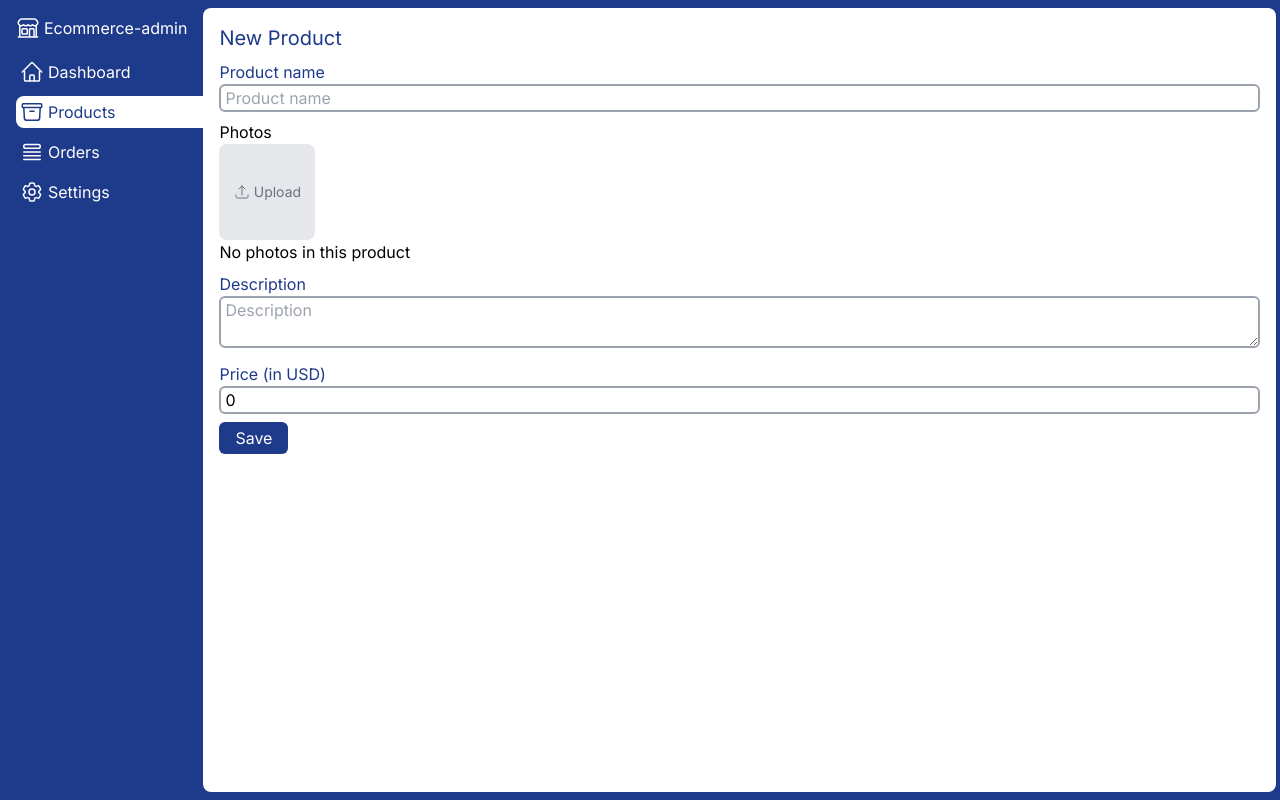
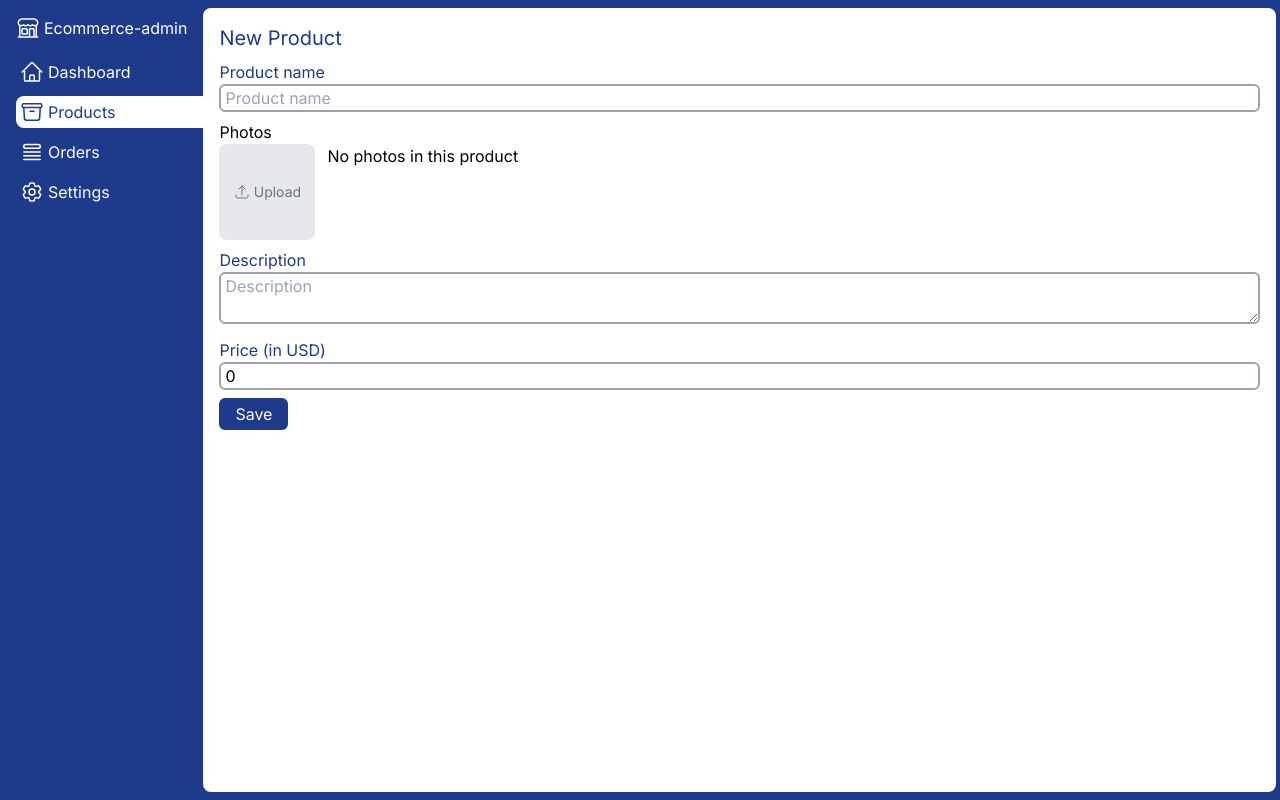
Before and after one commit to lmmagalhaes/next-auth, a Next.js app: page /products/new in a window 1280 px wide. Built offline with nearby package versions, Linux system fonts and the light colour scheme.

Commit message:
add images on state to render on screen

```diff
--- a/src/app/globals.css
+++ b/src/app/globals.css
@@ -1,6 +1,10 @@
 @tailwind base;
 @tailwind components;
 @tailwind utilities;
+
+img {
+    max-height: 100%
+}
 
 input, textarea{
     @apply border-2 border-gray-400 rounded-md px-1 w-full;
--- a/src/components/ProductForm.js
+++ b/src/components/ProductForm.js
@@ -1,6 +1,6 @@
 'use client'
 import { useRouter } from 'next/navigation'
-import { useState } from 'react'
+import { useEffect, useState } from 'react'
 import axios from 'axios'
 axios.defaults
 export default function ProductForm({
@@ -8,23 +8,40 @@ export default function ProductForm({
   title: prevTitle,
   description: prevDescription,
   price: prevPrice,
-  images,
+  images: existingImages,
 }) {
   const [product, setProduct] = useState({
     title: prevTitle || '',
     description: prevDescription || '',
     price: prevPrice || 0,
   })
+  const [images, setImages] = useState(existingImages || [])
   const router = useRouter()
 
   const handleChange = (value, field) => {
     setProduct((prev) => ({ ...prev, [field]: value }))
   }
 
+  const uploadImages = async (e) => {
+    const files = e.target.files
+    if (files?.length > 0) {
+      const data = new FormData()
+      for (const file of files) {
+        data.append('file', file)
+      }
+      const res = await axios.post('/api/upload', data, {
+        headers: { 'Content-Type': 'multipart/form-data' },
+      })
+      setImages((oldImages) => {
+        return [...oldImages, ...res.data]
+      })
+    }
+  }
+
   const handleSubmit = async (e) => {
     e.preventDefault()
     const { title, description, price } = product
-    const data = { title, description, price }
+    const data = { title, description, price, images }
     if (_id) {
       // update product
       try {
@@ -44,18 +61,6 @@ export default function ProductForm({
     }
   }
 
-  const uploadImages = async (e) => {
-    const files = e.target.files
-    if (files?.length > 0) {
-      const data = new FormData()
-      for (const file of files) {
-        data.append('file', file)
-      }
-      const res = await axios.post('/api/upload', data, {
-        headers: { 'Content-Type': 'multipart/form-data' },
-      })
-    }
-  }
   return (
     <form onSubmit={handleSubmit}>
       <label>Product name</label>
@@ -66,7 +71,7 @@ export default function ProductForm({
         onChange={(e) => handleChange(e.target.value, 'title')}
       />
       <labe>Photos</labe>
-      <div className="mb-2">
+      <div className="mb-2 flex flex-wrap gap-3">
         <label className="w-24 h-24 cursor-pointer text-center flex items-center justify-center gap-1 text-sm text-gray-500 rounded-lg bg-gray-200">
           <svg
             xmlns="http://www.w3.org/2000/svg"
@@ -85,6 +90,12 @@ export default function ProductForm({
           Upload
           <input type="file" onChange={uploadImages} className="hidden" />
         </label>
+        {!!images?.length &&
+          images.map((link) => (
+            <div key={link} className="h-24">
+              <img src={link} alt="photos" className="rounded-md" />
+            </div>
+          ))}
         {!images?.length && <div>No photos in this product</div>}
       </div>
       <label>Description</label>
--- a/src/models/Product.js
+++ b/src/models/Product.js
@@ -10,6 +10,7 @@ const ProductSchema = new Schema({
     type: Number,
     required: true,
   },
+  images: [{ type: String }],
 })
 
 export const Product = models.Product || model('Product', ProductSchema)
--- a/src/pages/api/products.js
+++ b/src/pages/api/products.js
@@ -14,14 +14,19 @@ export default async function handler(req, res) {
   }
 
   if (method === 'POST') {
-    const { title, description, price } = req.body
-    const productDoc = await Product.create({ title, description, price })
+    const { title, description, price, images } = req.body
+    const productDoc = await Product.create({
+      title,
+      description,
+      price,
+      images,
+    })
     res.json(productDoc)
   }
 
   if (method === 'PUT') {
-    const { title, description, price, _id } = req.body
-    await Product.updateOne({ _id }, { title, description, price })
+    const { title, description, price, images, _id } = req.body
+    await Product.updateOne({ _id }, { title, description, price, images })
     res.json(true)
   }
 
--- a/src/pages/api/upload.js
+++ b/src/pages/api/upload.js
@@ -30,7 +30,6 @@ export default async function handle(req, res) {
     data.push(downloadURL)
   }
 
-  console.log('data', data)
   return res.send(data)
 }
 
```
